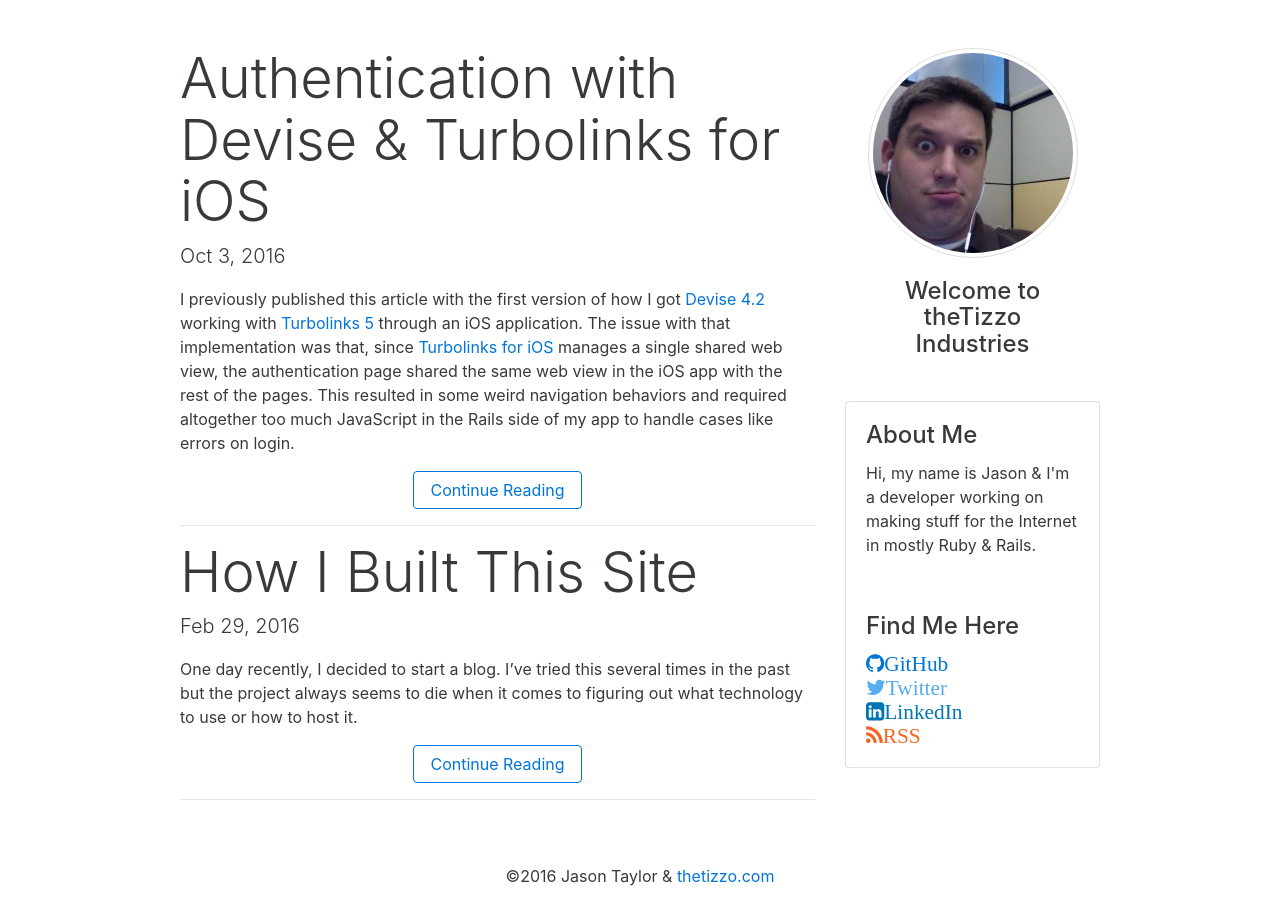
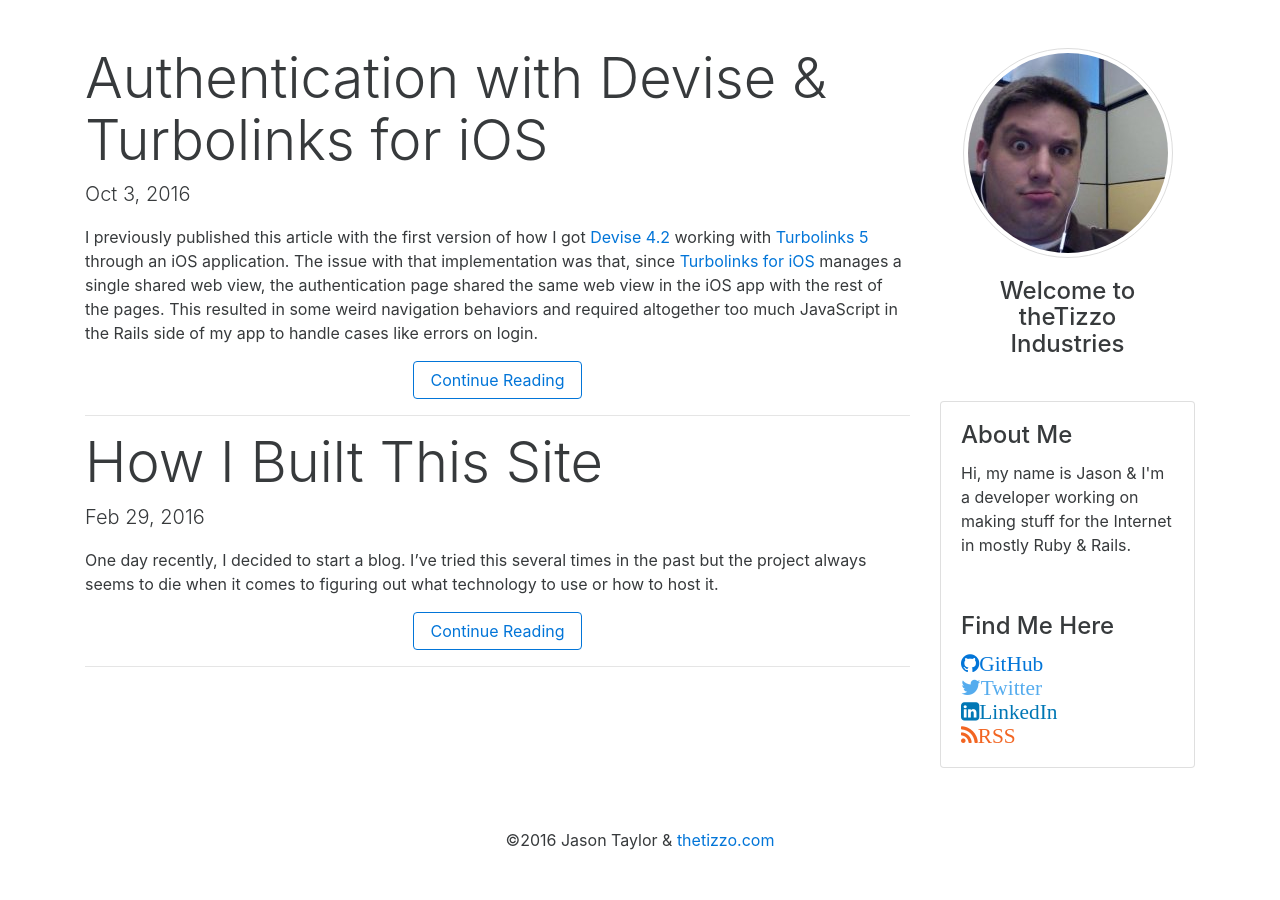
Before and after one commit to thetizzo/thetizzo.github.io, a Jekyll site: the page built from index.html, in a window 1280 px wide. Built offline with Jekyll 4.4.1, drawn with Linux system fonts in a browser that asks for light colours; nearby versions of some CDN libraries.

Commit message:
Fix for mobile

```diff
--- a/_layouts/default.html
+++ b/_layouts/default.html
@@ -3,11 +3,11 @@
   {% include head.html %}
   <body>
     <div class="container mt-3">
-      <div class="row flex-items-xs-center">
-        <div class="col-xs-7">
+      <div class="row">
+        <div class="col-xs-12 col-sm-9">
           {{ content }}
         </div>
-        <div class="col-xs-3">
+        <div class="col-xs-12 col-sm-3">
           {% include sidebar.html %}
         </div>
       </div><!-- end row -->
```
